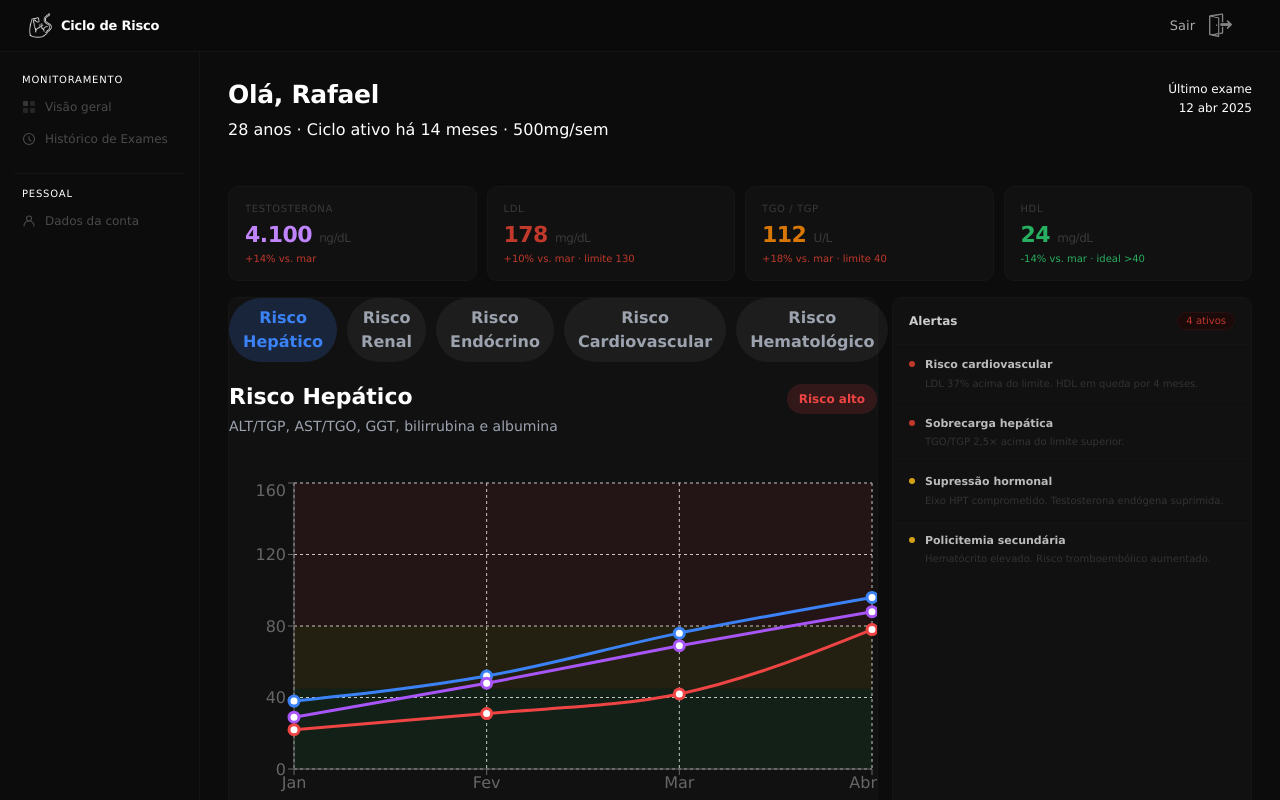
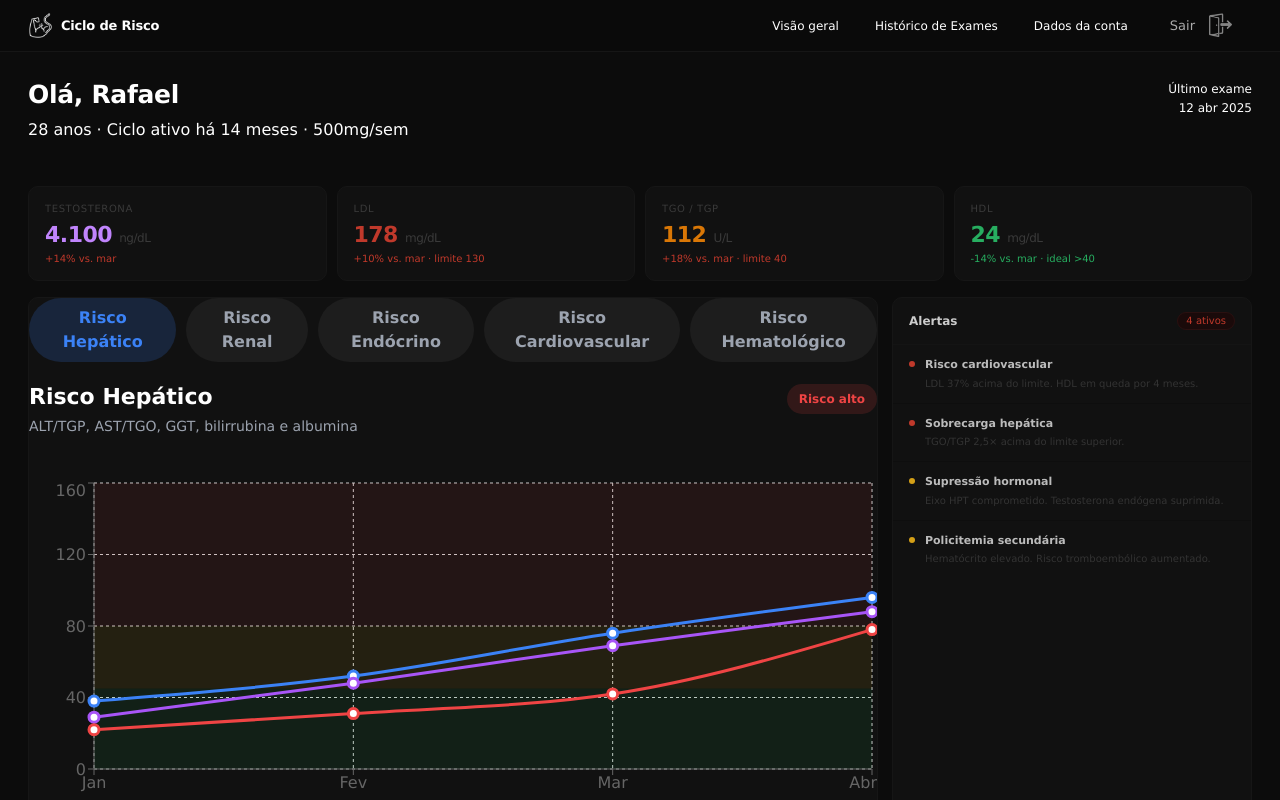
Before and after one commit to nalugao/challenge-ciclo-risco, a React (Vite) app: page /perfil in a window 1280 px wide. Shown: the top 800 px of the page. Built offline with nearby package versions, Linux system fonts and the light colour scheme.

Commit message:
refactor: remove Sidebar e update Topbar

```diff
--- a/src/components/perfilDoUsuario/Sidebar.jsx
+++ /dev/null
@@ -1,45 +0,0 @@
-import { Link, useLocation } from 'react-router-dom'
-
-export default function Sidebar() {
-    const { pathname } = useLocation()
-
-    return (
-        <div className="sidebar">
-            <div className="sidebar-section">
-                <div className="sidebar-label">Monitoramento</div>
-
-                <Link to="/perfil" className={`nav-item ${pathname === '/dashboard' ? 'active' : ''}`}>
-                    <svg viewBox="0 0 14 14" fill="none">
-                        <rect x="1" y="1" width="5" height="5" rx="1" fill="currentColor" opacity=".7" />
-                        <rect x="8" y="1" width="5" height="5" rx="1" fill="currentColor" opacity=".4" />
-                        <rect x="1" y="8" width="5" height="5" rx="1" fill="currentColor" opacity=".4" />
-                        <rect x="8" y="8" width="5" height="5" rx="1" fill="currentColor" opacity=".4" />
-                    </svg>
-                    Visão geral
-                </Link>
-                <Link to="/historico" className={`nav-item ${pathname === '/historico' ? 'active' : ''}`}>
-                    <svg viewBox="0 0 14 14" fill="none">
-                        <circle cx="7" cy="7" r="5.5" stroke="currentColor" strokeWidth="1.1" />
-                        <path d="M7 4.5v3l2 1.5" stroke="currentColor" strokeWidth="1.1" strokeLinecap="round" />
-                    </svg>
-                    Histórico de Exames
-                </Link>
-            </div>
-
-            <div className="sidebar-divider" />
-
-            <div className="sidebar-section">
-                <div className="sidebar-label">Pessoal</div>
-
-
-                <Link to="/conta" className={`nav-item ${pathname === '/conta' ? 'active' : ''}`}>
-                    <svg viewBox="0 0 14 14" fill="none">
-                        <circle cx="7" cy="4.5" r="2.5" stroke="currentColor" strokeWidth="1.1" />
-                        <path d="M2 12c0-2.76 2.24-5 5-5s5 2.24 5 5" stroke="currentColor" strokeWidth="1.1" strokeLinecap="round" />
-                    </svg>
-                    Dados da conta
-                </Link>
-            </div>
-        </div>
-    )
-}
--- a/src/components/perfilDoUsuario/Topbar.jsx
+++ b/src/components/perfilDoUsuario/Topbar.jsx
@@ -13,6 +13,18 @@ export default function Topbar() {
             </div>
 
             <div className="nav-right">
+                <Link to="/perfil" className="nav-item">
+                    Visão geral
+                </Link>
+
+                <Link to="/historico" className="nav-item">
+                    Histórico de Exames
+                </Link>
+
+                <Link to="/conta" className="nav-item">
+                    Dados da conta
+                </Link>
+
                 <Link className="topbar-exit-link" to="/#">
                     <span>Sair</span>
                     <img className="exit-icon" src={logoExit} alt="Sair" className="exit-icon" />
--- a/src/data/mockData.js
+++ b/src/data/mockData.js
@@ -6,7 +6,6 @@ export const MOCK_DATA = {
         dosagem: '500mg/sem',
         esteroides: ['Testosterona Enantato', 'Trembolona', 'Oxandrolona'],
         nivelRisco: 'alto',
-        avatar: 'RM',
         ultimoExame: '12 abr 2025',
     },
 
--- a/src/pages/DadosConta.jsx
+++ b/src/pages/DadosConta.jsx
@@ -1,7 +1,6 @@
 import { useState } from 'react'
 import '../style/dadosDaConta.css'
 import Topbar from '../components/perfilDoUsuario/Topbar'
-import Sidebar from '../components/perfilDoUsuario/Sidebar'
 
 /* ─── Constants ─── */
 const COMPOSTOS = [
@@ -115,7 +114,6 @@ export default function DadosDaConta() {
 
     const dirty = JSON.stringify(form) !== JSON.stringify(saved)
     const update = (key, val) => setForm(p => ({ ...p, [key]: val }))
-    const initials = `${form.nome[0] || ''}${form.sobrenome[0] || ''}`.toUpperCase()
 
     const showToast = (msg, warn = false) => {
         setToast({ show: true, msg, warn })
@@ -146,13 +144,11 @@ export default function DadosDaConta() {
 
             <Topbar />
 
-            <Sidebar/>
             {/* Page */}
             <div className="dc-page">
 
                 {/* Header */}
                 <div className="dc-header">
-                    <div className="dc-avatar">{initials}</div>
                     <div className="dc-header-info">
                         <h1>
                             {form.nome} {form.sobrenome}
--- a/src/pages/HistoricoExames.jsx
+++ b/src/pages/HistoricoExames.jsx
@@ -1,4 +1,5 @@
 import { useState, useRef } from 'react'
+import Topbar from '../components/perfilDoUsuario/Topbar'
 import '../style/historicoExames.css'
 
 /* ─── Mock data ─── */
@@ -147,21 +148,7 @@ export default function HistoricoExames() {
     return (
         <div className="he-wrap">
 
-            {/* Top bar */}
-            <div className="he-topbar">
-                <div className="he-logo">
-                    <div className="he-logo-mark">
-                        <svg viewBox="0 0 12 12" fill="none">
-                            <path d="M6 1L9 4H7V8H5V4H3L6 1Z" fill="white" />
-                            <rect x="2" y="9" width="8" height="1.5" rx=".75" fill="white" opacity=".6" />
-                        </svg>
-                    </div>
-                    <span className="he-logo-name">Ciclo de Risco</span>
-                </div>
-                <div className="he-topbar-right">
-                    Olá, <strong>Rafael</strong>
-                </div>
-            </div>
+            <Topbar />
 
             {/* Page */}
             <div className="he-page">
--- a/src/pages/Perfil.jsx
+++ b/src/pages/Perfil.jsx
@@ -1,5 +1,4 @@
 // import { useState } from 'react'
-import Sidebar from '../components/perfilDoUsuario/Sidebar'
 import Topbar from '../components/perfilDoUsuario/Topbar'
 import CardMetrica from '../components/perfilDoUsuario/CardMetrica'
 import CardChart from '../components/perfilDoUsuario/CardChart'
@@ -15,7 +14,6 @@ export default function Perfil() {
         <div className="shell">
             <Topbar perfil={perfil} />
             <div className="main">
-                <Sidebar risco={perfil.nivelRisco} alertasCount={alertas.length} />
                 <div className="content">
                     <div className="page-header">
                         <div>
--- a/src/style/perfil.css
+++ b/src/style/perfil.css
@@ -99,31 +99,8 @@ body {
 /* Layout */
 .main {
     display: grid;
-    grid-template-columns: 200px 1fr;
+    grid-template-columns: 1fr;
     min-height: calc(100vh - 52px);
-}
-
-/* Sidebar */
-.sidebar {
-    border-right: 1px solid #141414;
-    padding: 20px 0;
-    display: flex;
-    flex-direction: column;
-    gap: 2px;
-}
-
-.sidebar-section {
-    padding: 0 14px;
-    margin-bottom: 6px;
-}
-
-.sidebar-label {
-    font-size: 10px;
-    color: #fff;
-    letter-spacing: 0.08em;
-    text-transform: uppercase;
-    padding: 0 8px;
-    margin-bottom: 4px;
 }
 
 .nav-item {
@@ -134,7 +111,7 @@ body {
     border-radius: 6px;
     cursor: pointer;
     font-size: 12px;
-    color: #4a4a4a;
+    color: #fff;
     transition: all 0.15s;
     text-decoration: none;
 }
@@ -146,41 +123,6 @@ body {
     width: 14px;
     height: 14px;
     flex-shrink: 0;
-}
-
-.sidebar-divider {
-    height: 1px;
-    background: #141414;
-    margin: 10px 14px;
-}
-
-.risk-pill {
-    margin: 14px;
-    background: #1a0e0e;
-    border: 1px solid #2a1010;
-    border-radius: 8px;
-    padding: 12px;
-}
-
-.risk-pill-label {
-    font-size: 9px;
-    color: #6b3333;
-    text-transform: uppercase;
-    letter-spacing: 0.08em;
-    margin-bottom: 4px;
-}
-
-.risk-pill-val {
-    font-size: 22px;
-    font-weight: 700;
-    color: #c0392b;
-    line-height: 1;
-}
-
-.risk-pill-sub {
-    font-size: 10px;
-    color: #4a2828;
-    margin-top: 3px;
 }
 
 /* Content */
@@ -305,7 +247,6 @@ body {
 
 @media (max-width: 768px) {
     .main { grid-template-columns: 1fr; }
-    .sidebar { display: none; }
     .bottom-grid { grid-template-columns: 1fr; }
     .metrics-row { grid-template-columns: repeat(2, 1fr); }
     .content { padding: 16px; }
```
